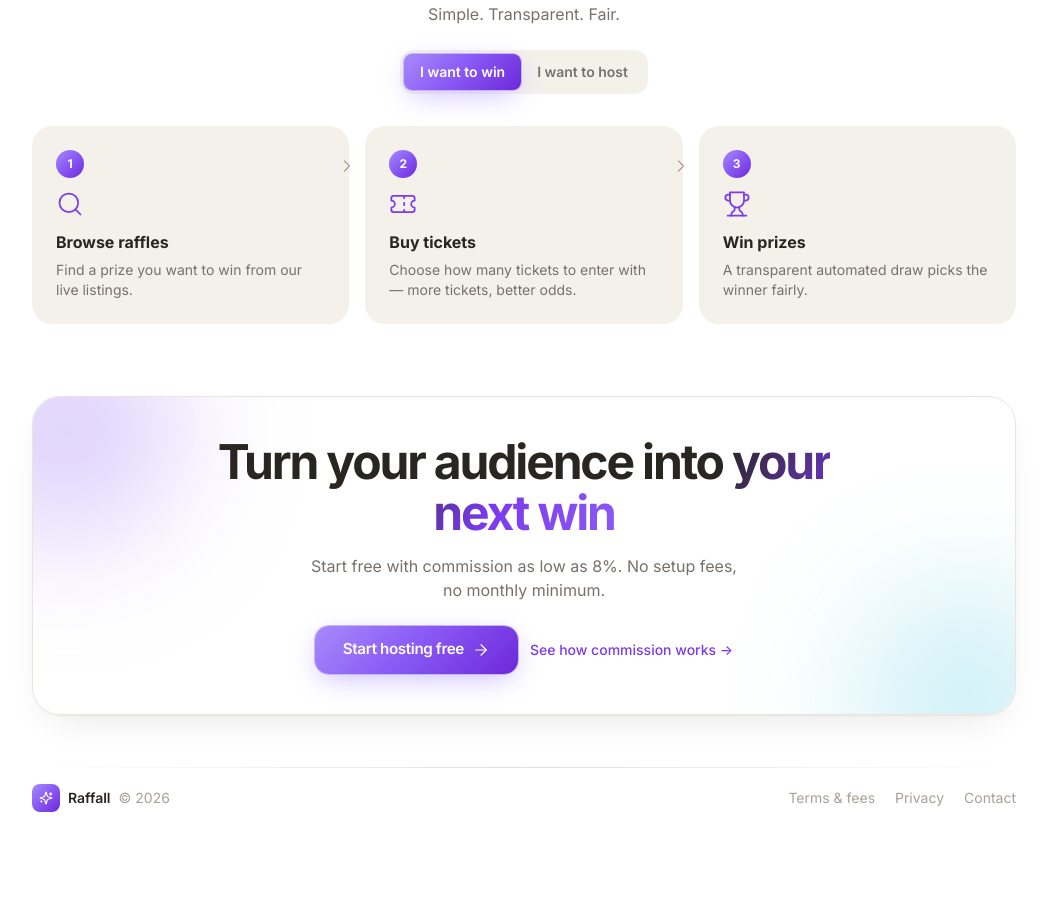
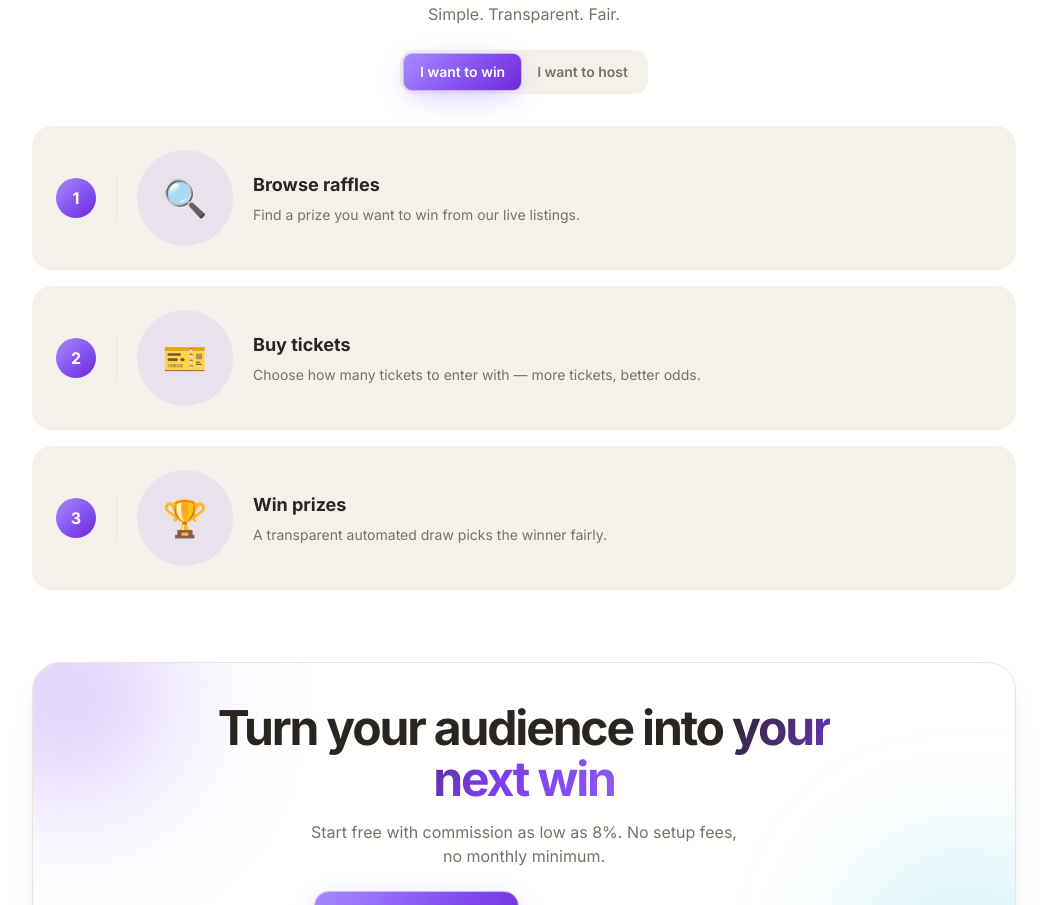
Before and after one commit to senayabraha/raffle-, a React (Vite) app: page /en in a window 1280 px wide. Shown: the part 860-1765 px from the top of the page, without its empty margins (116-1163 px from the left). Before the commit the page ends 1692 px from the top, so only its background shows below. Built offline with nearby package versions, Linux system fonts and the light colour scheme; no server answers; the database is empty.

Commit message:
Redesign How It Works step cards to match mockup layout
Switch from icon-grid cards to horizontal rows with number badge,
divider, circular emoji illustration, and title/description text.

```diff
--- a/src/components/HowItWorks.tsx
+++ b/src/components/HowItWorks.tsx
@@ -1,13 +1,11 @@
 import { useState } from "react";
-import type { LucideIcon } from "lucide-react";
-import { Search, Ticket, Trophy, Gift, Megaphone, Wallet, ChevronRight } from "lucide-react";
 import { cn } from "@/lib/utils";
 
 type TabKey = "win" | "host";
 
 interface Step {
   number: number;
-  icon: LucideIcon;
+  emoji: string;
   title: string;
   description: string;
 }
@@ -16,19 +14,19 @@ const STEPS: Record<TabKey, Step[]> = {
   win: [
     {
       number: 1,
-      icon: Search,
+      emoji: "🔍",
       title: "Browse raffles",
       description: "Find a prize you want to win from our live listings.",
     },
     {
       number: 2,
-      icon: Ticket,
+      emoji: "🎫",
       title: "Buy tickets",
       description: "Choose how many tickets to enter with — more tickets, better odds.",
     },
     {
       number: 3,
-      icon: Trophy,
+      emoji: "🏆",
       title: "Win prizes",
       description: "A transparent automated draw picks the winner fairly.",
     },
@@ -36,19 +34,19 @@ const STEPS: Record<TabKey, Step[]> = {
   host: [
     {
       number: 1,
-      icon: Gift,
+      emoji: "🎁",
       title: "List a prize",
       description: "Describe your prize, set a ticket price, and go live in minutes.",
     },
     {
       number: 2,
-      icon: Megaphone,
+      emoji: "📣",
       title: "Share your raffle",
       description: "Share your link and sell tickets to your audience.",
     },
     {
       number: 3,
-      icon: Wallet,
+      emoji: "👛",
       title: "Get paid",
       description: "Funds are held in escrow and released to you when your winner confirms.",
     },
@@ -56,15 +54,19 @@ const STEPS: Record<TabKey, Step[]> = {
 };
 
 function StepCard({ step }: { step: Step }) {
-  const Icon = step.icon;
   return (
-    <div className="rounded-2xl bg-surface-2 p-6">
-      <span className="inline-flex h-7 w-7 items-center justify-center rounded-full bg-accent-gradient text-xs font-bold text-white">
+    <div className="flex items-center gap-5 rounded-2xl bg-surface-2 p-6">
+      <span className="inline-flex h-10 w-10 shrink-0 items-center justify-center rounded-full bg-accent-gradient text-base font-bold text-white">
         {step.number}
       </span>
-      <Icon strokeWidth={1.5} className="mt-3 h-7 w-7 text-accent-deep dark:text-accent-soft" />
-      <h3 className="mt-3 text-base font-bold text-ink">{step.title}</h3>
-      <p className="mt-1.5 text-sm text-ink-muted">{step.description}</p>
+      <span className="h-12 w-px shrink-0 bg-line" aria-hidden="true" />
+      <span className="flex h-24 w-24 shrink-0 items-center justify-center rounded-full bg-accent/10 text-4xl">
+        {step.emoji}
+      </span>
+      <div>
+        <h3 className="text-lg font-bold text-ink">{step.title}</h3>
+        <p className="mt-1.5 text-sm text-ink-muted">{step.description}</p>
+      </div>
     </div>
   );
 }
@@ -120,20 +122,12 @@ export function HowItWorks() {
 
       <div
         className={cn(
-          "mt-8 grid grid-cols-1 gap-6 text-left transition-opacity duration-300 sm:grid-cols-3 sm:gap-4",
+          "mt-8 flex flex-col gap-4 text-left transition-opacity duration-300",
           visible ? "opacity-100" : "opacity-0",
         )}
       >
-        {steps.map((step, i) => (
-          <div key={step.title} className="relative">
-            <StepCard step={step} />
-            {i < steps.length - 1 && (
-              <ChevronRight
-                strokeWidth={1.5}
-                className="absolute -right-2 top-10 hidden h-5 w-5 -translate-y-1/2 text-ink-subtle sm:block"
-              />
-            )}
-          </div>
+        {steps.map((step) => (
+          <StepCard key={step.title} step={step} />
         ))}
       </div>
     </section>
```
